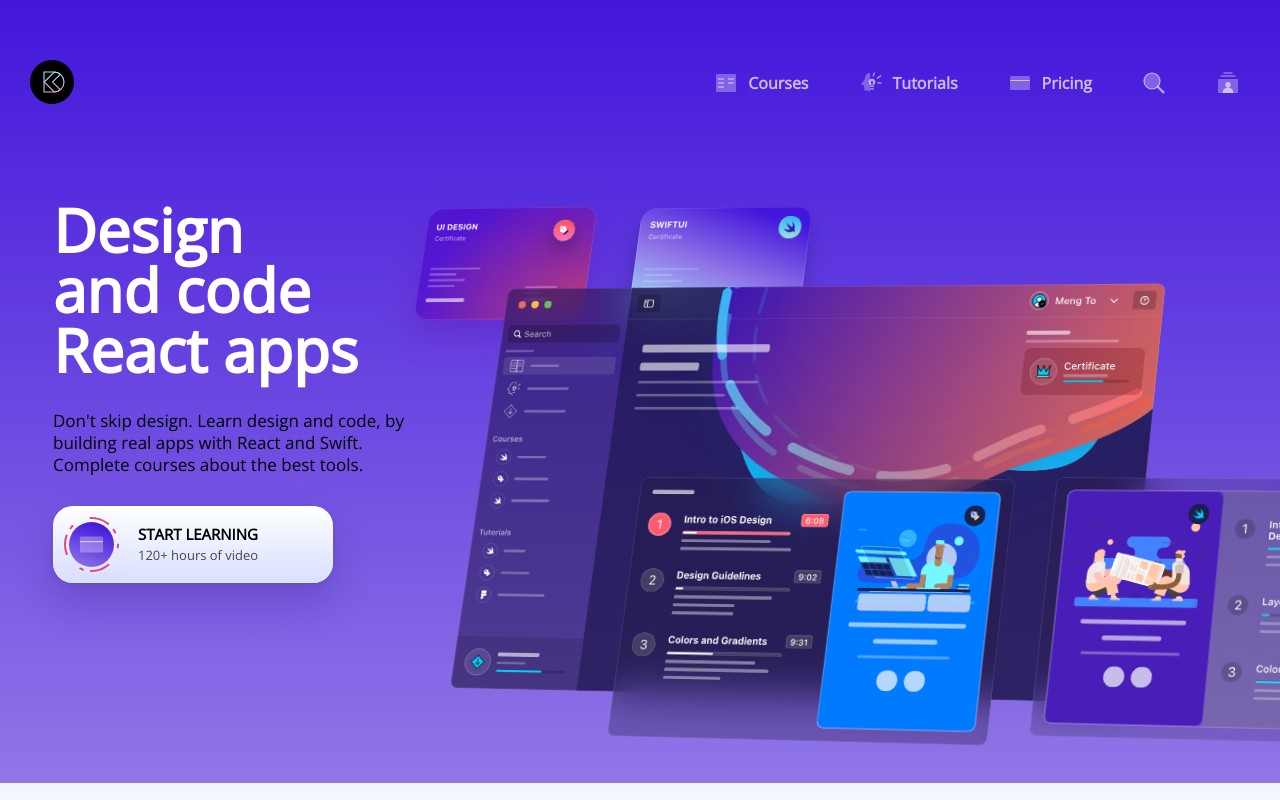
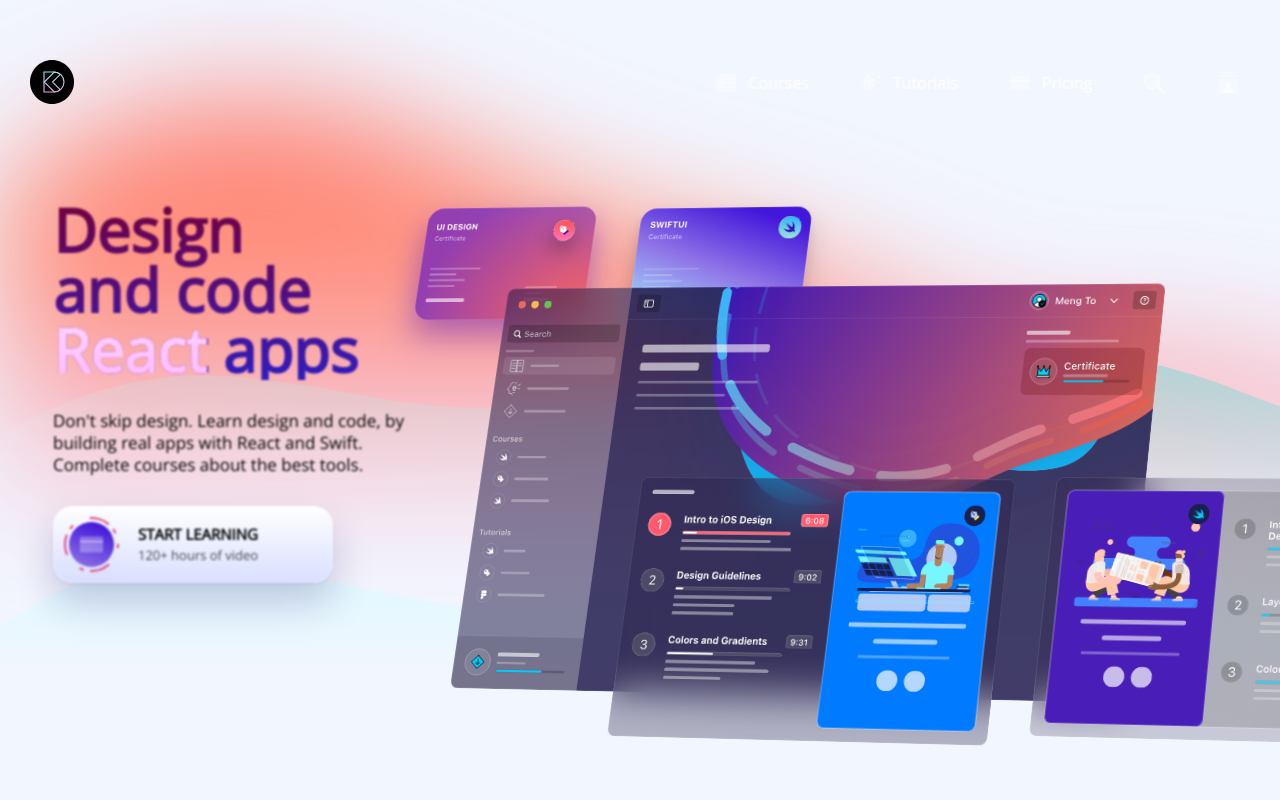
Before and after one commit to levisstrauss/Animations-website, a Gatsby site: page / in a window 1280 px wide. Built offline with nearby package versions, Linux system fonts and the light colour scheme; Gatsby itself is replaced by a stand-in of ours.

Commit message:
End of the project

```diff
--- a/src/components/Styles/TextStyles.js
+++ b/src/components/Styles/TextStyles.js
@@ -2,16 +2,28 @@ import styled from "styled-components";
 export const H1 = styled.h1`
   font-weight: bold;
   font-size: 60px;
+
+  @media (max-width: 450px){
+    font-size: 34px;
+  }
 `
 
 export const H2 = styled.h2`
   font-weight: bold;
   font-size: 40px;
+
+  @media (max-width: 450px){
+    font-size: 28px;
+  }
 `
 
 export const H3 = styled.h3`
   font-weight: bold;
   font-size: 30px;
+
+  @media (max-width: 450px){
+    font-size: 24px;
+  }
 `
 
 export const BodyIntro = styled.p`
--- a/src/components/animations/MockupAnimation.js
+++ b/src/components/animations/MockupAnimation.js
@@ -17,6 +17,16 @@ export default function MockupAnimation(){
 const Wrapper = styled.div`
   position: relative;
   perspective: 5000;
+
+  //Ipad
+  @media (max-width: 768px){
+    transform: scale(0.6);
+    transform-origin: top left;
+  }
+  // Iphone
+  @media (max-width: 450px){
+    transform: scale(0.35);
+  }
 
   div {
     transform: rotateY(-20deg) rotateX(20deg);
--- a/src/components/backgrounds/WaveBackground.js
+++ b/src/components/backgrounds/WaveBackground.js
@@ -0,0 +1,45 @@
+import React from "react";
+import styled from "styled-components";
+
+export default function WaveBackground() {
+    return(
+        <Wrapper>
+            <Background />
+           <Wave src="/images/waves/hero-wave1.svg"
+                 style={{ top: "100px", filter:"blur(60px)"}}
+           />
+           <Wave src="/images/waves/hero-wave2.svg" style={{ top: "350px"}}/>
+           <BottomWave  src="/images/waves/hero-wave3.svg" style={{ top: "550px"}}/>
+        </Wrapper>
+    );
+};
+
+
+const Wrapper = styled.div`
+    position: relative;
+`;
+
+const Wave = styled.img`
+  position: absolute;
+  z-index: -1;
+
+
+  @media (min-width: 1440px){
+    width: 100%;
+  }
+`;
+
+const BottomWave = styled(Wave)`
+  @media (prefers-color-scheme: dark){
+    content: url("/images/waves/hero-wave3-dark.svg");
+  }
+`;
+
+
+const Background = styled.div`
+  background: linear-gradient(180deg, #4316db 0 %, #9076e7 100%);
+  position: absolute;
+  width: 100%;
+  height: 800px;
+  z-index: -1;
+`;
--- a/src/components/layout/Header.js
+++ b/src/components/layout/Header.js
@@ -1,4 +1,4 @@
-import React, {useState} from "react";
+import React, {useEffect, useRef, useState} from "react";
 import styled from 'styled-components';
 import {menuData} from '../../data/MenuData';
 import MenuButton from "../buttons/MenuButton";
@@ -8,18 +8,34 @@ import MenuTooltip from "../tooltips/MenuTooltip";
 export default function Header() {
 
     const [isOpen, setIsOpen] = useState(false);
+    const ref = useRef();
+    const tooltipRef = useRef();
 
-    function handleClick(events) {
+    function handleClick(event) {
         setIsOpen(!isOpen);
-        events.preventDefault();
+        event.preventDefault();
     }
 
+    function handleClickOutside(event) {
+        if(ref.current && !ref.current.contains(event.target)
+            && !tooltipRef.current.contains(event.target)){
+            console.log("Document is click")
+            setIsOpen(false)
+        }
+    }
+
+    useEffect(() =>{
+        document.addEventListener("mousedown", handleClickOutside);
+        return () => {
+            document.removeEventListener("mousedown", handleClickOutside)
+        }
+    }, []);
     return(
         <Wrapper>
             <Link to="/">
                 <img src="/images/logos/logo.svg" alt="logo" />
             </Link>
-            <MenuWrapper count={menuData.length}>
+            <MenuWrapper count={menuData.length} ref={ref}>
             {menuData.map((item, index) =>
                 item.link === "/account" ?
                     (
@@ -33,8 +49,20 @@ export default function Header() {
                         <MenuButton item={item}  key={index}/>
                     )
             )}
+                <HamburgerWrapper>
+                    <MenuButton
+                        item={{
+                            title: "",
+                            icon: "/images/icons/hamburger.svg",
+                            link: "/"
+                    }}
+                     onClick={(events) => handleClick(events)}
+                    />
+                </HamburgerWrapper>
             </MenuWrapper>
-            <MenuTooltip  isOpen={isOpen}/>
+            <div ref={tooltipRef}>
+              <MenuTooltip  isOpen={isOpen}/>
+            </div>
         </Wrapper>
     )
 }
@@ -48,6 +76,14 @@ const Wrapper = styled.div`
   justify-content: space-between;
   padding: 0 30px;
   align-items: center;
+
+  @media (max-width: 768px){
+    top: 30px;
+  }
+  @media (max-width: 450px){
+    top: 20px;
+    padding: 0 20px;
+  }
 `;
 
 const MenuWrapper = styled.div`
@@ -55,4 +91,18 @@ const MenuWrapper = styled.div`
   gap: 30px;
   grid-template-columns: repeat(${props => props.count}, auto);
 
+  @media (max-width: 768px) {
+    > a {
+      display: none;
+    }
+    grid-template-columns: auto;
+  }
 `;
+
+const HamburgerWrapper = styled.div`
+  display: none;
+
+  @media (max-width: 768px){
+  display: block;
+}
+`;
--- a/src/components/sections/HeroSection.js
+++ b/src/components/sections/HeroSection.js
@@ -1,15 +1,18 @@
 import React from 'react';
-import styled from "styled-components";
+import styled, {keyframes} from "styled-components";
 import {H1, MediumText} from "../Styles/TextStyles";
 import PurchaseButton from "../buttons/PurchaseButton";
 import MockupAnimation from "../animations/MockupAnimation";
+import WaveBackground from "../backgrounds/WaveBackground";
+import {themes} from "../Styles/ColorStyles";
 
-function HeroSection() {
+export default function HeroSection() {
     return (
         <Wrapper>
+            <WaveBackground />
             <ContentWrapper>
                 <TextWrapper>
-                    <Title>Design<br/> and code React apps</Title>
+                    <Title>Design<br/> and code <span>React</span> apps</Title>
                     <Description>
                         Don't skip design. Learn design and code, by building
                         real apps with React and Swift. Complete courses about the best tools.
@@ -25,11 +28,12 @@ function HeroSection() {
     )
 }
 
-export default HeroSection;
-
+const animation = keyframes`
+  from { opacity: 0; transform: translateY(-10px); filter: blur(10px); }
+  to { opacity: 1; transform: translateY(0px); filter: blur(1px);  }
+`;
 
 const Wrapper = styled.div`
-  background: linear-gradient(180deg, #4316db 0%, #9076e7 100%);
   overflow: hidden;
 `;
 
@@ -39,17 +43,56 @@ const ContentWrapper = styled.div`
   padding: 200px 30px;
   display: grid;
   grid-template-columns: 360px auto;
+
+
+  // Responsiveness
+  @media (max-width: 450px){
+    grid-template-columns: auto;
+    gap: 60px;
+    padding: 150px 20px 250px;
+  }
+
+
 `;
 
 const TextWrapper = styled.div`
   max-width: 360px;
   display: grid;
   gap: 30px;
+
+  > * {
+    opacity: 0;
+    animation: ${animation} 1s forwards;
+  }
+  :nth-child(1){
+    animation-delay: 0s;
+  }
+  :nth-child(2){
+    animation-delay: 0.2s;
+  }
+  :nth-child(3){
+    animation-delay: 0.4s;
+  }
 `;
 
 
 const Title = styled(H1)`
-  color: white;
+  color: ${themes.dark.text1};
+  background: linear-gradient(180deg, #730040 0%, #301cbe 100%);
+  background-clip: text;
+  -webkit-background-clip: text;
+  color: transparent;
+
+  span {
+    background: linear-gradient(180deg, #ffd7ff 0%, #ffb6ff 100%);
+    background-clip: text;
+    -webkit-background-clip: text;
+    color: transparent;
+  }
+
+  @media (max-width: 450px){
+   font-size: 48px
+  }
 `;
 
 
```
Also changed, not shown: static/images/waves/hero-wave3-dark.svg (added).
